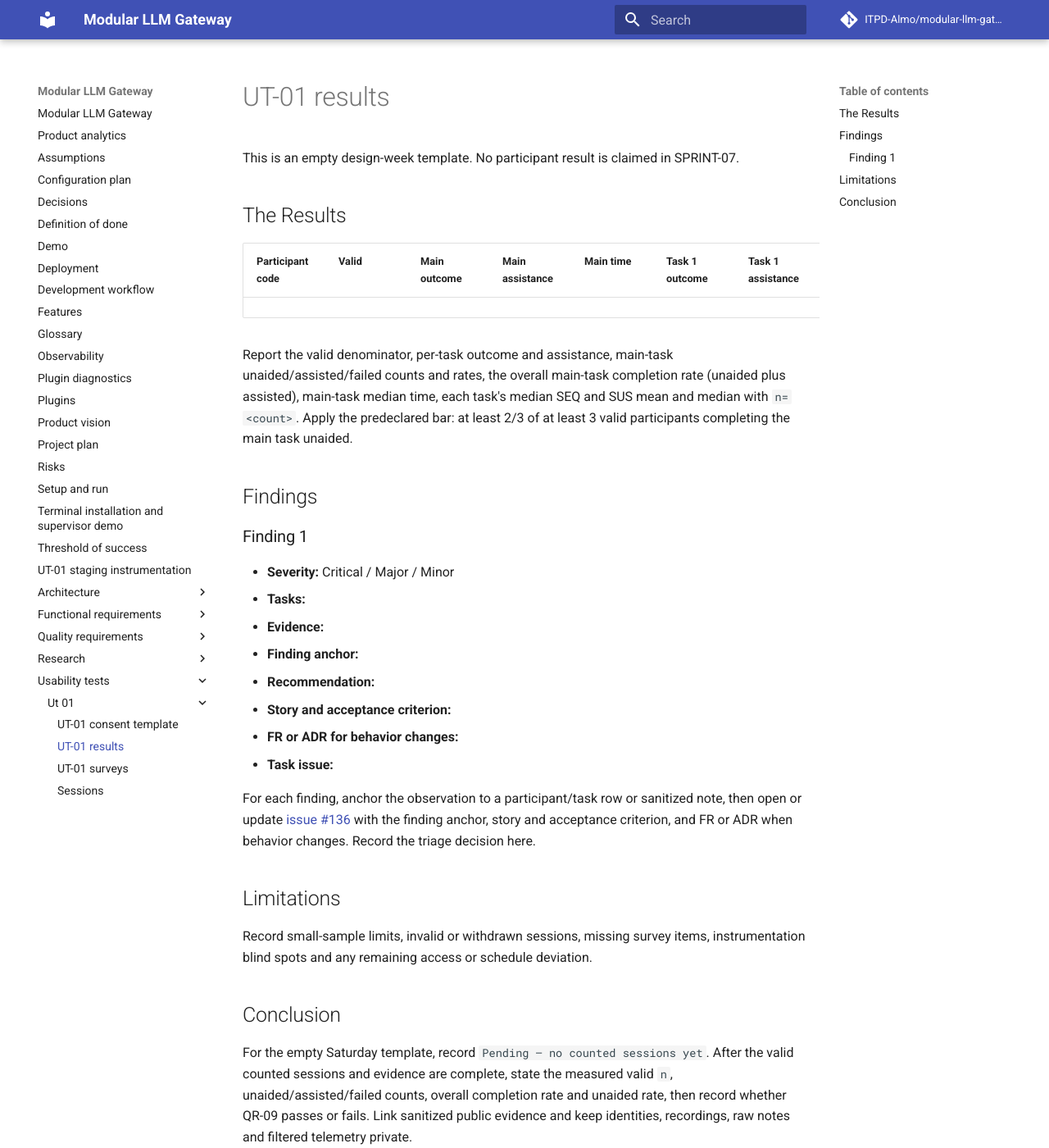
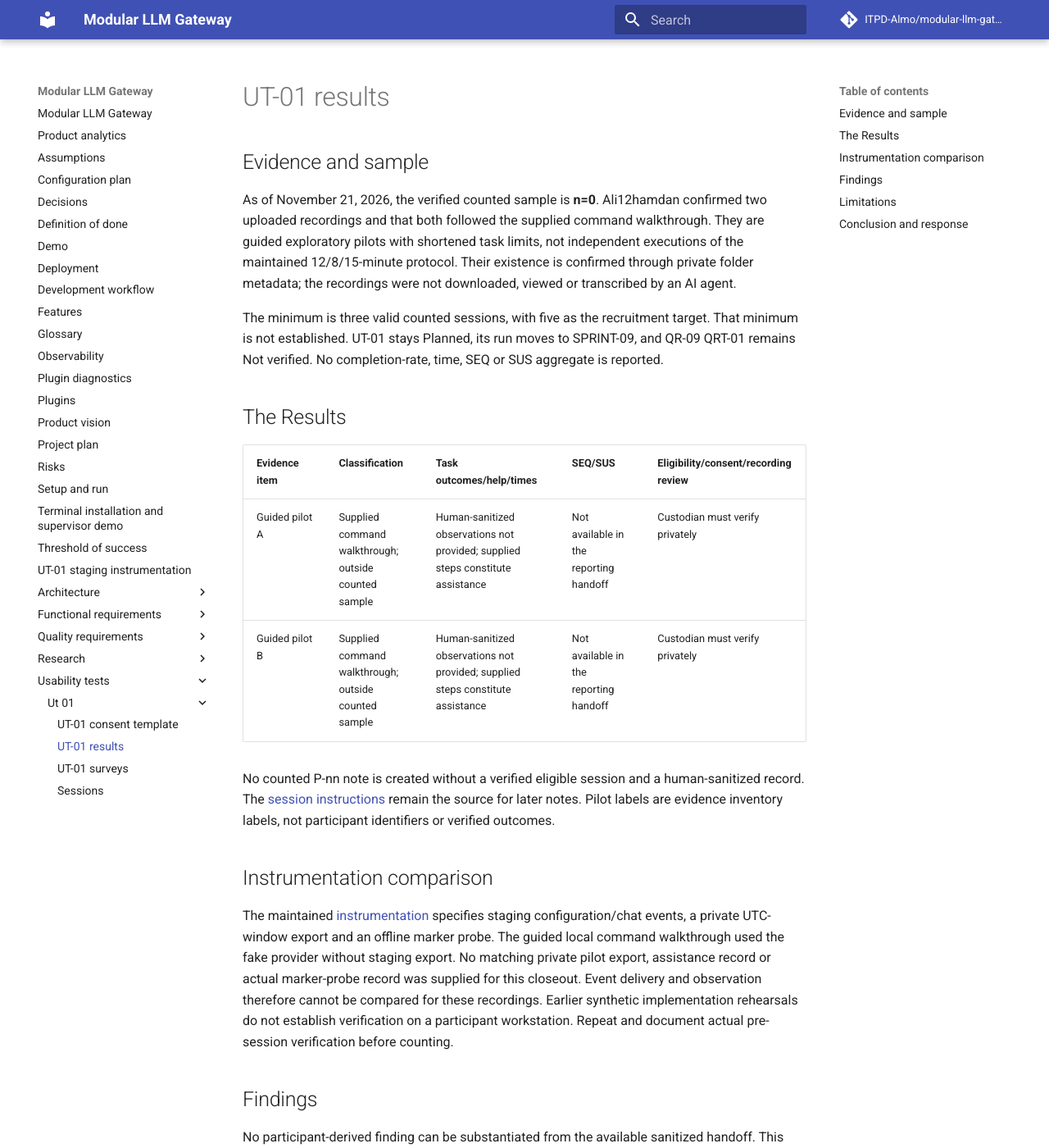
Before and after one commit to ITPD-Almo/modular-llm-gateway, an MkDocs documentation site: the page built from docs/usability-tests/ut-01/results.md, in a window 1280 px wide and 1400 px high. Shown: the whole window at 82% size. Built offline with MkDocs 1.6.1 and Material for MkDocs 9.7.7, drawn with Linux system fonts in a browser that asks for light colours; comment, search, counter and statistics services are not loaded; some of the changed text lies outside the part shown.

Commit message:
Record Week 8 evidence shortfall and maintenance release

```diff
--- a/docs/usability-tests/ut-01/results.md
+++ b/docs/usability-tests/ut-01/results.md
@@ -1,41 +1,36 @@
 # UT-01 results
 
-This is an empty design-week template. No participant result is claimed in SPRINT-07.
+## Evidence and sample
+
+As of November 21, 2026, the verified counted sample is **n=0**. Ali12hamdan confirmed two uploaded recordings and that both followed the supplied command walkthrough. They are guided exploratory pilots with shortened task limits, not independent executions of the maintained 12/8/15-minute protocol. Their existence is confirmed through private folder metadata; the recordings were not downloaded, viewed or transcribed by an AI agent.
+
+The minimum is three valid counted sessions, with five as the recruitment target. That minimum is not established. UT-01 stays Planned, its run moves to SPRINT-09, and QR-09 QRT-01 remains Not verified. No completion-rate, time, SEQ or SUS aggregate is reported.
 
 ## The Results
 
-|Participant code|Valid|Main outcome|Main assistance|Main time|Task 1 outcome|Task 1 assistance|Task 1 time|Task 2 outcome|Task 2 assistance|Task 2 time|Main SEQ|Task 1 SEQ|Task 2 SEQ|SUS|
-|---|---|---|---|---|---|---|---|---|---|---|---|---|---|---|
-||||||||||||||||
+| Evidence item | Classification | Task outcomes/help/times | SEQ/SUS | Eligibility/consent/recording review |
+| --- | --- | --- | --- | --- |
+| Guided pilot A | Supplied command walkthrough; outside counted sample | Human-sanitized observations not provided; supplied steps constitute assistance | Not available in the reporting handoff | Custodian must verify privately |
+| Guided pilot B | Supplied command walkthrough; outside counted sample | Human-sanitized observations not provided; supplied steps constitute assistance | Not available in the reporting handoff | Custodian must verify privately |
 
-Report the valid denominator, per-task outcome and assistance, main-task unaided/assisted/failed counts and rates, the
-overall main-task completion rate (unaided plus assisted), main-task median time, each task's median SEQ and SUS mean and
-median with `n=<count>`. Apply the predeclared bar: at least 2/3 of at least 3 valid participants completing the main task
-unaided.
+No counted P-nn note is created without a verified eligible session and a human-sanitized record. The [session instructions](sessions/README.md) remain the source for later notes. Pilot labels are evidence inventory labels, not participant identifiers or verified outcomes.
+
+## Instrumentation comparison
+
+The maintained [instrumentation](README.md#instrumentation) specifies staging configuration/chat events, a private UTC-window export and an offline marker probe. The guided local command walkthrough used the fake provider without staging export. No matching private pilot export, assistance record or actual marker-probe record was supplied for this closeout. Event delivery and observation therefore cannot be compared for these recordings. Earlier synthetic implementation rehearsals do not establish verification on a participant workstation. Repeat and document actual pre-session verification before counting.
 
 ## Findings
 
-### Finding 1
-
-- **Severity:** Critical / Major / Minor
-- **Tasks:**
-- **Evidence:**
-- **Finding anchor:**
-- **Recommendation:**
-- **Story and acceptance criterion:**
-- **FR or ADR for behavior changes:**
-- **Task issue:**
-
-For each finding, anchor the observation to a participant/task row or sanitized note, then open or update [issue #136](https://github.com/ITPD-Almo/modular-llm-gateway/issues/136) with the finding anchor, story and acceptance criterion, and FR or ADR when behavior changes. Record the triage decision here.
+No participant-derived finding can be substantiated from the available sanitized handoff. This does not mean the product has no usability problems. The custodian reviews the recordings privately, preserves the genuine observations and produces sanitized findings with severity, evidence and triage under [#135](https://github.com/ITPD-Almo/modular-llm-gateway/issues/135). No product fix or Finding N is invented from video existence alone.
 
 ## Limitations
 
-Record small-sample limits, invalid or withdrawn sessions, missing survey items, instrumentation blind spots and any
-remaining access or schedule deviation.
+There are two guided recordings and no verified counted session in this report. Actual eligibility, durable consent, complete screen-and-voice capture, task outcomes, help, timings and questionnaire responses require human custody checks; missing values remain unavailable. Shorter guided tasks are not directly comparable with the independent design. The evidence does not support a quantitative pass, an adoption claim, or an inference about a population. Instructor access to private evidence has not been verified.
 
-## Conclusion
+## Conclusion and response
 
-For the empty Saturday template, record `Pending — no counted sessions yet`. After the valid counted sessions and evidence
-are complete, state the measured valid `n`, unaided/assisted/failed counts, overall completion rate and unaided rate, then
-record whether QR-09 passes or fails. Link sanitized public evidence and keep identities, recordings, raw notes and filtered
-telemetry private.
+1. Whether a representative operator can complete the main task unaided remains unanswered: a supplied-command pilot cannot establish that observation.
+2. Independent diagnosis/recovery remains unanswered: the walkthrough prescribes the recovery commands and no sanitized behavioral observations were supplied.
+3. Independent plugin integration remains unanswered: the marker-plugin implementation was supplied, so its demonstration does not show independent authoring.
+
+The [testing plan](../../project-plan.md#quality-requirement-testing-plan) records QR-09 QRT-01 as Not verified, planned for SPRINT-09 because the valid-sample and verified-instrumentation requirements are unmet. The product response is to retain the tested runtime, obtain human-sanitized pilot feedback and complete the original instrumented sessions before selecting participant-derived fixes. No product change is claimed from these recordings. Historical threshold outcomes remain unchanged.
```
Also changed, not shown: CHANGELOG.md (+6 -0 lines), docs/project-plan.md (+8 -3 lines), docs/usability-tests/README.md (+1 -1 lines), docs/usability-tests/ut-01/README.md (+4 -2 lines), reports/week-08/README.md (added, +75 -0 lines), reports/week-08/ai-usage.md (added, +27 -0 lines), reports/week-08/meeting-report.md (added, +55 -0 lines), reports/week-08/meeting-script.md (added, +47 -0 lines), reports/week-08/sprint-retrospective.md (added, +39 -0 lines).
